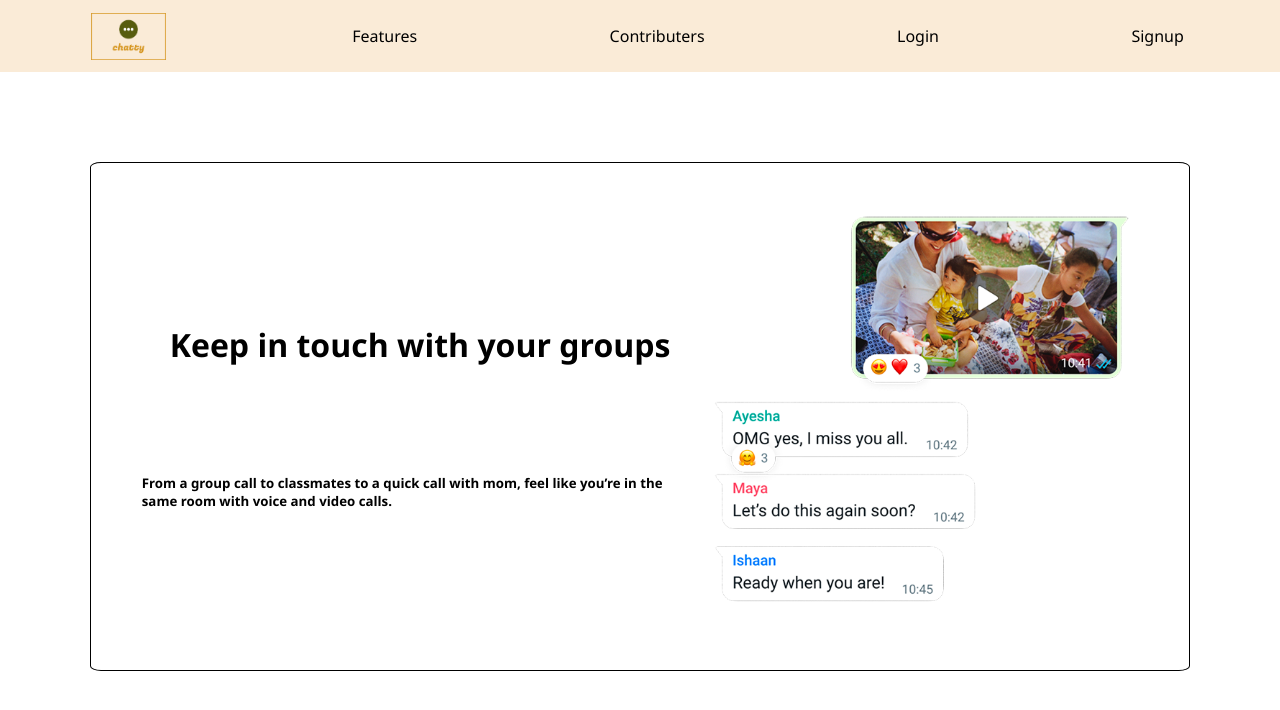
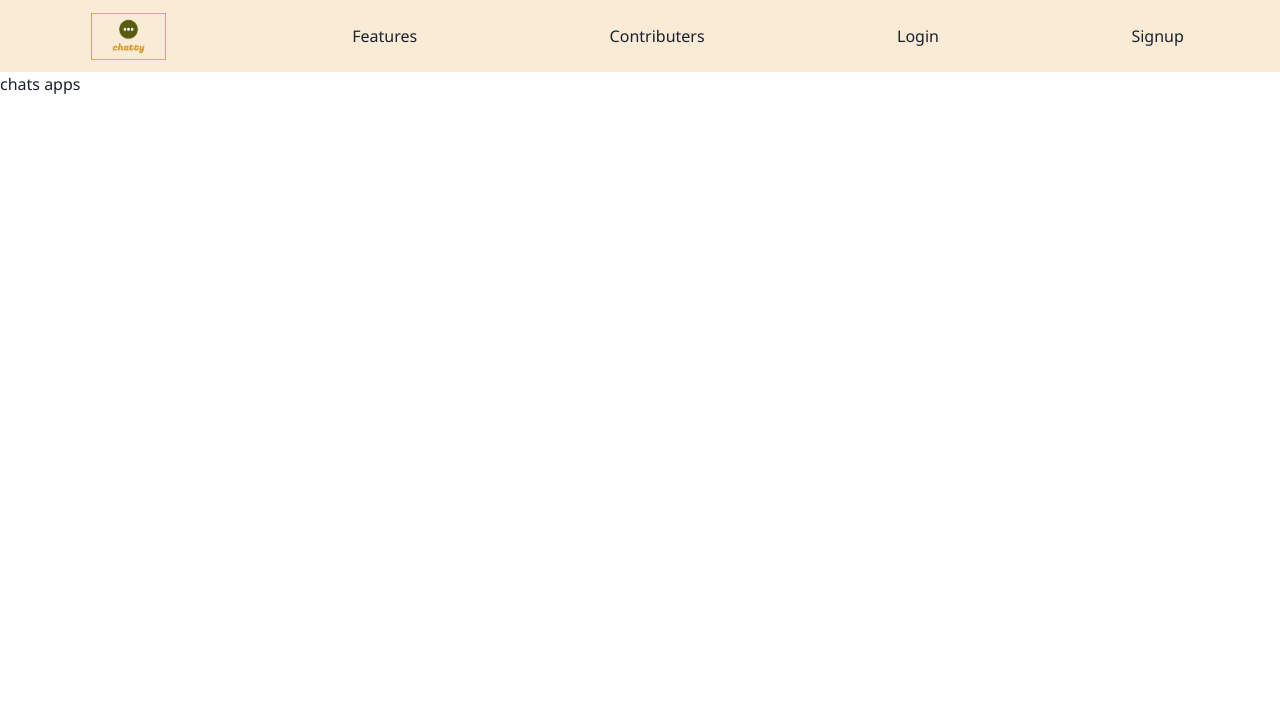
Before and after one commit to mohitsaha/chatty, a React (Create React App) app in the folder frontend/: page /chats in a window 1280 px wide. Shown: the top 710 px of the page. Built offline with nearby package versions, Linux system fonts and the light colour scheme.

Commit message:
routes added

```diff
--- a/frontend/src/App.js
+++ b/frontend/src/App.js
@@ -5,11 +5,17 @@ import Login from './components/auth/Login';
 import DropDown from './components/practise/DropDown';
 import Home from './components/Home/Home'
 import Circle from './components/practise/Circle';
+import {Route} from "react-router-dom"
+import Chats from './components/Pages/Chats';
+import Signup from './components/auth/Signup';
 function App() {
   return (
     <div className="App">
       <NavBar/>
-      <Home/>
+      <Route path="/" component={Home} exact/>
+      <Route path="/chats" component={Chats}/>
+      <Route path="/login" component={Login}/>
+      <Route path="/signup" component={Signup}/>
        {/* <Circle/> */}
        {/* <Login/> */}
       {/* <DropDown></DropDown> */}
--- a/frontend/src/components/Home/Home.js
+++ b/frontend/src/components/Home/Home.js
@@ -5,7 +5,7 @@ const Home = () => {
     <div>
         <div className='home-group-message'>
             <div className='home-group-message-headers'>
-             <h1 >Keep in touch with your groups</h1>
+             <h1 style={{fontSize:"x-large"}}>Keep in touch with your groups</h1>
                 <h5>From a group call to classmates to a quick call with mom,
                     feel like you’re in the same room with voice and video calls.
                 </h5>
--- /dev/null
+++ b/frontend/src/components/Pages/Chats.js
@@ -0,0 +1,11 @@
+import React from 'react'
+
+const Chats = () => {
+  return (
+    <div>
+        chats apps
+    </div>
+  )
+}
+
+export default Chats
--- /dev/null
+++ b/frontend/src/components/auth/Signup.js
@@ -0,0 +1,9 @@
+import React from 'react'
+
+const Signup = () => {
+  return (
+    <div>Signup</div>
+  )
+}
+
+export default Signup
--- a/frontend/src/index.js
+++ b/frontend/src/index.js
@@ -2,11 +2,16 @@ import React from 'react';
 import ReactDOM from 'react-dom/client';
 import App from './App';
 import reportWebVitals from './reportWebVitals';
-
+import { ChakraProvider } from '@chakra-ui/react'
+import {BrowserRouter} from 'react-router-dom'
 const root = ReactDOM.createRoot(document.getElementById('root'));
 root.render(
   <React.StrictMode>
-    <App />
+    <BrowserRouter>
+      <ChakraProvider>
+        <App />
+      </ChakraProvider>
+    </BrowserRouter>
   </React.StrictMode>
 );
 
```
Also changed, not shown: frontend/package.json (+7 -1 lines), 1 other file (tests, documents, lock files or other folders).
